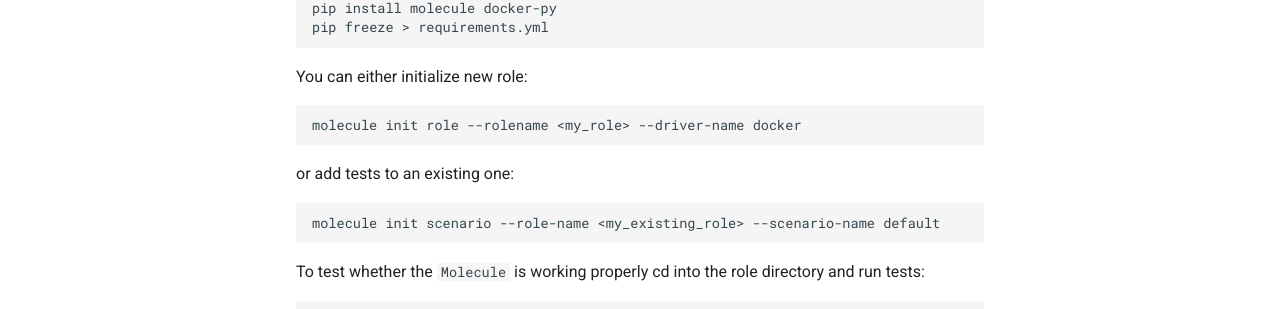
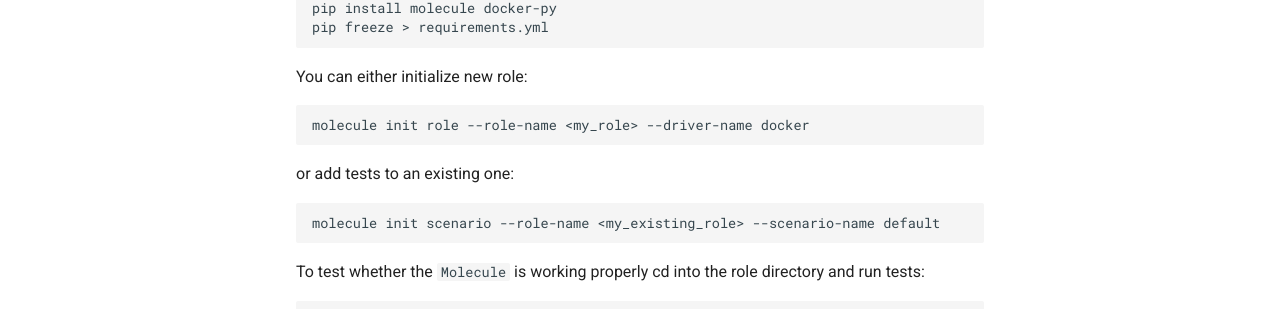
Before and after one commit to petarGitNik/sys-admin-docs, an MkDocs documentation site: the page built from docs/cm/testing.md, in a window 1280 px wide and 900 px high, scrolled down 763 px. Shown: the part 430-739 px from the top of the window. Built offline with MkDocs 1.6.1 and Material for MkDocs 9.7.7, drawn with Linux system fonts in a browser that asks for light colours; old or Windows-style settings are respelled for this version of MkDocs.

Commit message:
Amend error in flag

````diff
--- a/docs/cm/testing.md
+++ b/docs/cm/testing.md
@@ -41,7 +41,7 @@ pip freeze > requirements.yml
 You can either initialize new role:
 
 ```bash
-molecule init role --rolename <my_role> --driver-name docker
+molecule init role --role-name <my_role> --driver-name docker
 ```
 
 or add tests to an existing one:
````
